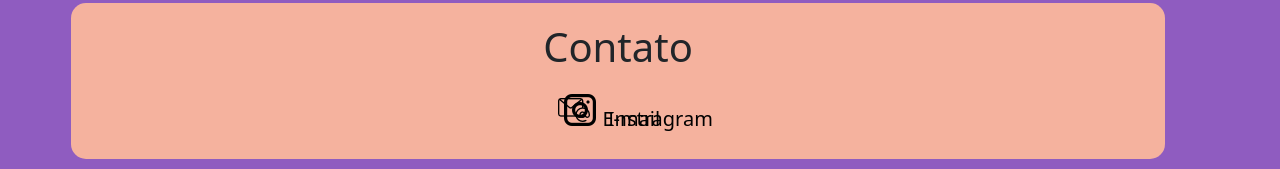
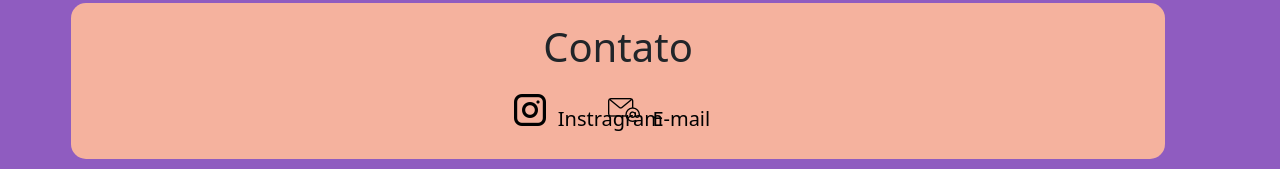
Before and after one commit to ips97/modelo-cliente1, a plain HTML site: page index.html in a window 1280 px wide. Shown: the part 1624-1793 px from the top of the page. Drawn offline with nearby package versions, Linux system fonts and the light colour scheme.

Commit message:
Update style.css

```diff
--- a/style.css
+++ b/style.css
@@ -103,10 +103,10 @@ main{
     list-style: url("imagens/instagram.png");
     float: left;
     position: absolute;
-    margin-left: 500px;
+    margin-left: 450px;
 }
 #email{
     list-style: url("imagens/open.png");
-    margin-right: 500px;
+    margin-right: 450px;
     float: right;
 }
```
